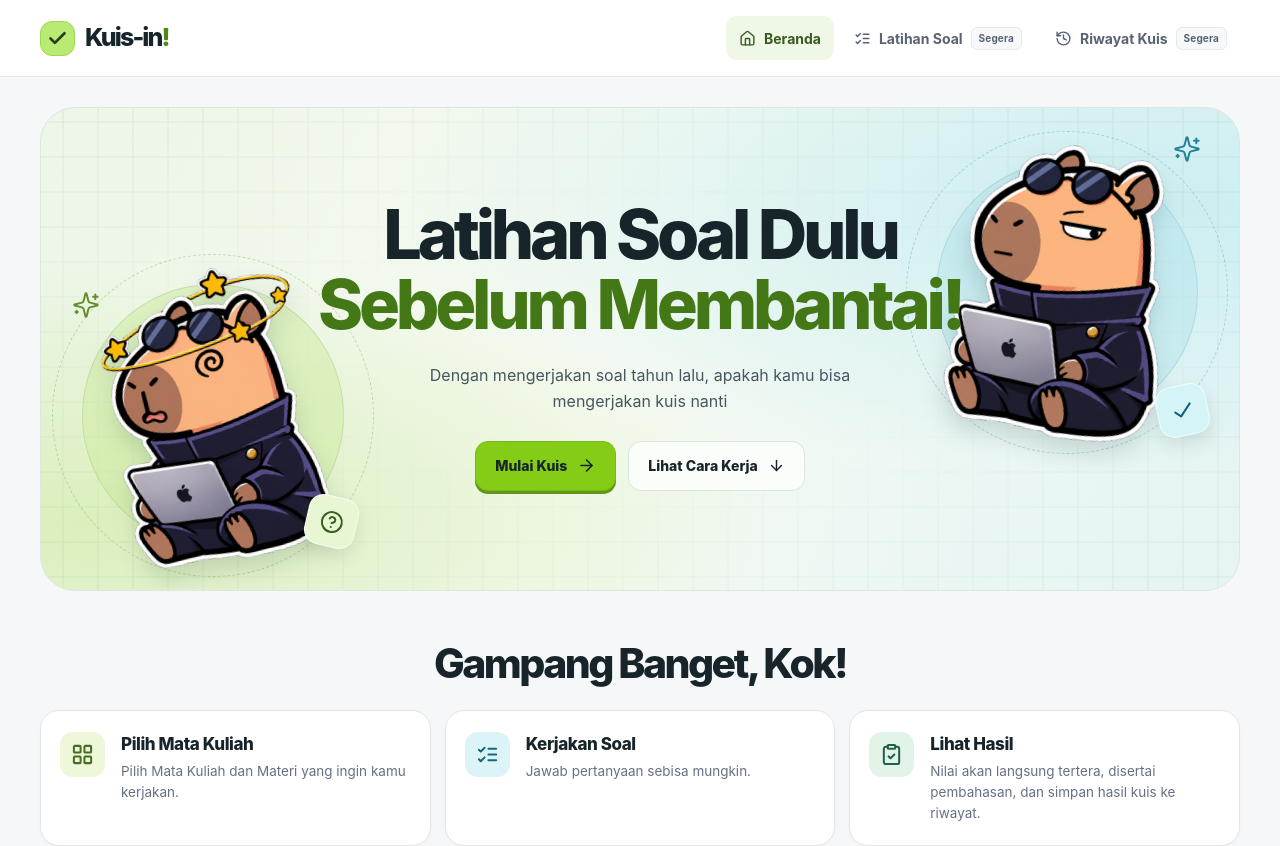
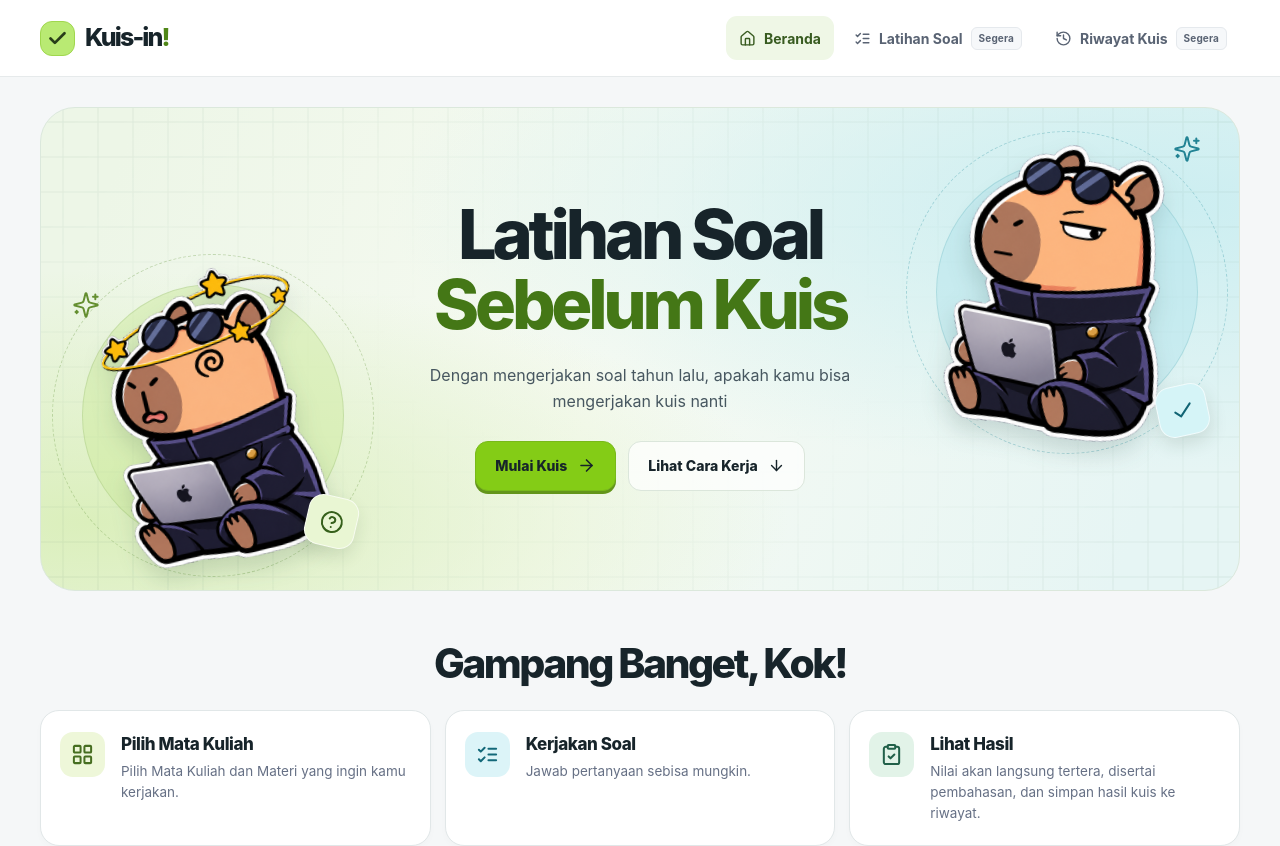
Before and after one commit to chilnosu/kuis-in, a React (Vite) app: page / in a window 1280 px wide. Shown: the top 846 px of the page. Built offline with nearby package versions, Linux system fonts and the light colour scheme.

Commit message:
Update homepage

```diff
--- a/src/components/Hero.jsx
+++ b/src/components/Hero.jsx
@@ -26,7 +26,7 @@ export default function Hero() {
 
       <div className="hero-content text-center">
         <h1 id="hero-title">
-          Latihan Soal Dulu <span>Sebelum Membantai!</span>
+          Latihan Soal <span>Sebelum Kuis</span>
         </h1>
         <p>Dengan mengerjakan soal tahun lalu, apakah kamu bisa mengerjakan kuis nanti</p>
         <div className="hero-actions flex flex-wrap items-center justify-center gap-3">
```
